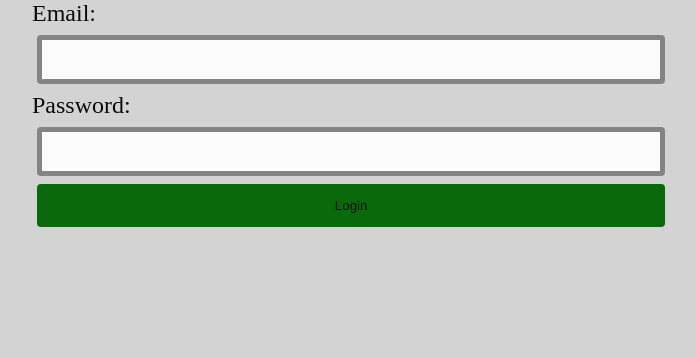
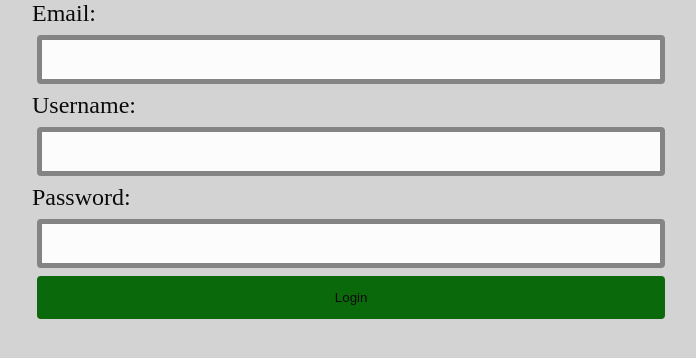
Before and after one commit to jmf64/IT202-009, a PHP site: page /login.php in a window 1280 px wide. Shown: the part 185-543 px from the top of the page, without its empty margins (288-984 px from the left). Run offline with PHP 8.4, Linux system fonts and the light colour scheme; a stand-in replaces the project's code that opens the database connection.

Commit message:
username login and unique

```diff
--- a/project/index.php
+++ b/project/index.php
@@ -1,4 +1,2 @@
 <?php require_once(__DIR__ . "/partials/nav.php"); ?>
-This is a placeholder index file for the project.
-Typically this would be a public homepage and I leave it up to the project requirements to fill this in.
-If we didn't have an index file navigating to the project folder would list our files.
+Navigate the page using the above buttons.
--- a/project/lib/index.php
+++ b/project/lib/index.php
@@ -1,4 +1,2 @@
 <?php require_once(__DIR__ . "/partials/nav.php"); ?>
-This is a placeholder index file for the project.
-Typically this would be a public homepage and I leave it up to the project requirements to fill this in.
-If we didn't have an index file navigating to the project folder would list our files.
+Navigate the page using the above buttons.
--- a/project/login.php
+++ b/project/login.php
@@ -1,7 +1,9 @@
 <?php require_once(__DIR__ . "/partials/nav.php"); ?>
     <form method="POST">
         <label for="email">Email:</label>
-        <input type="email" id="email" name="email" required/>
+        <input type="email" id="email" name="email" />
+        <label for="username">Username:</label>
+        <input type="text" id="username" name="username" />
         <label for="p1">Password:</label>
         <input type="password" id="p1" name="password" required/>
         <input type="submit" name="login" value="Login"/>
@@ -10,17 +12,27 @@
 <?php
 if (isset($_POST["login"])) {
     $email = null;
+    $username = null;
     $password = null;
     if (isset($_POST["email"])) {
         $email = $_POST["email"];
+    }
+    if (isset($_POST["username"])) {
+        $username = $_POST["username"];
     }
     if (isset($_POST["password"])) {
         $password = $_POST["password"];
     }
     $isValid = true;
-    if (!isset($email) || !isset($password)) {
+
+    if (!isset($email) && !isset($username)) {
         $isValid = false;
-        flash("Email or password missing");
+        flash("Email or username missing");
+    }
+
+    if (!isset($password)) {
+        $isValid = false;
+        flash("Password missing");
     }
     if (!strpos($email, "@")) {
         $isValid = false;
@@ -30,9 +42,9 @@ if (isset($_POST["login"])) {
     if ($isValid) {
         $db = getDB();
         if (isset($db)) {
-            $stmt = $db->prepare("SELECT id, email, username, password from Users WHERE email = :email LIMIT 1");
+            $stmt = $db->prepare("SELECT id, email, username, password from Users WHERE email = :email or username = :username LIMIT 1");
 
-            $params = array(":email" => $email);
+            $params = array(":email" => $email, ":username" => $username);
             $r = $stmt->execute($params);
             //echo "db returned: " . var_export($r, true);
             $e = $stmt->errorInfo();
--- a/project/partials/index.php
+++ b/project/partials/index.php
@@ -1,4 +1,2 @@
 <?php require_once(__DIR__ . "/partials/nav.php"); ?>
-This is a placeholder index file for the project.
-Typically this would be a public homepage and I leave it up to the project requirements to fill this in.
-If we didn't have an index file navigating to the project folder would list our files.
+Navigate the page using the above buttons.
--- /dev/null
+++ b/project/sql/005_alter_table_users_unique_usernames.sql
@@ -0,0 +1,2 @@
+ALTER TABLE Users
+ADD UNIQUE (username);
--- a/project/sql/index.php
+++ b/project/sql/index.php
@@ -1,4 +1,2 @@
 <?php require_once(__DIR__ . "/partials/nav.php"); ?>
-This is a placeholder index file for the project.
-Typically this would be a public homepage and I leave it up to the project requirements to fill this in.
-If we didn't have an index file navigating to the project folder would list our files.
+Navigate the page using the above buttons.
```
